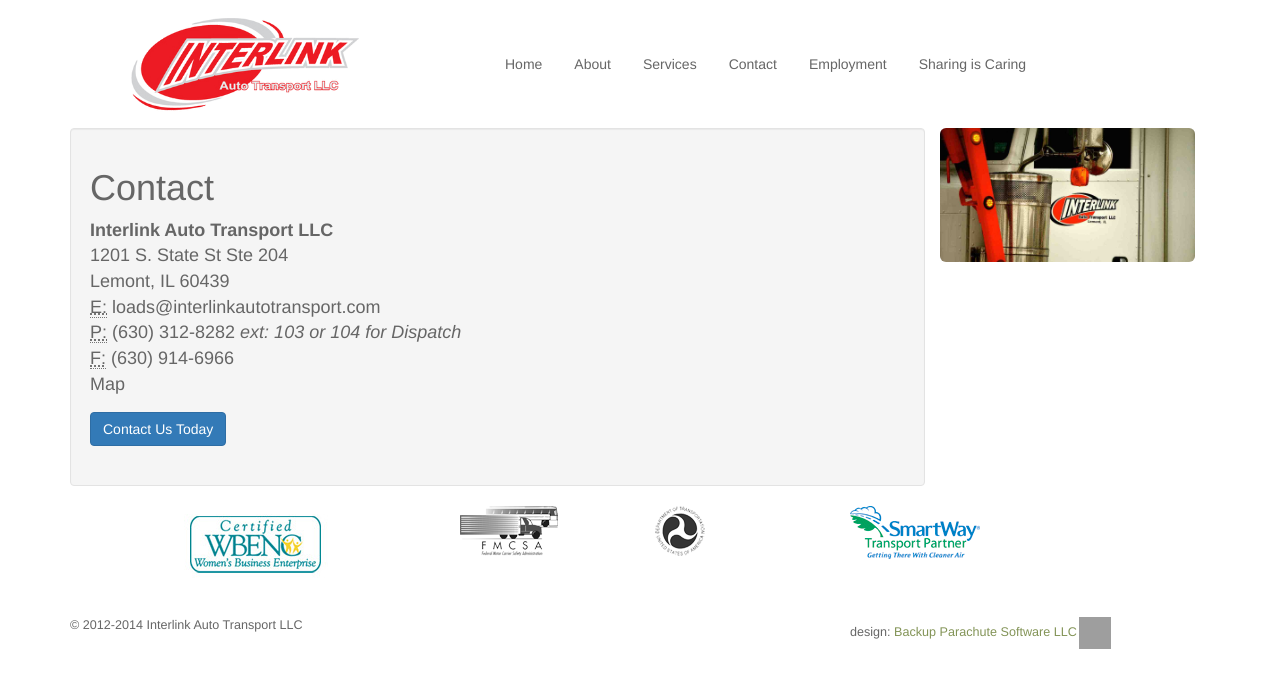
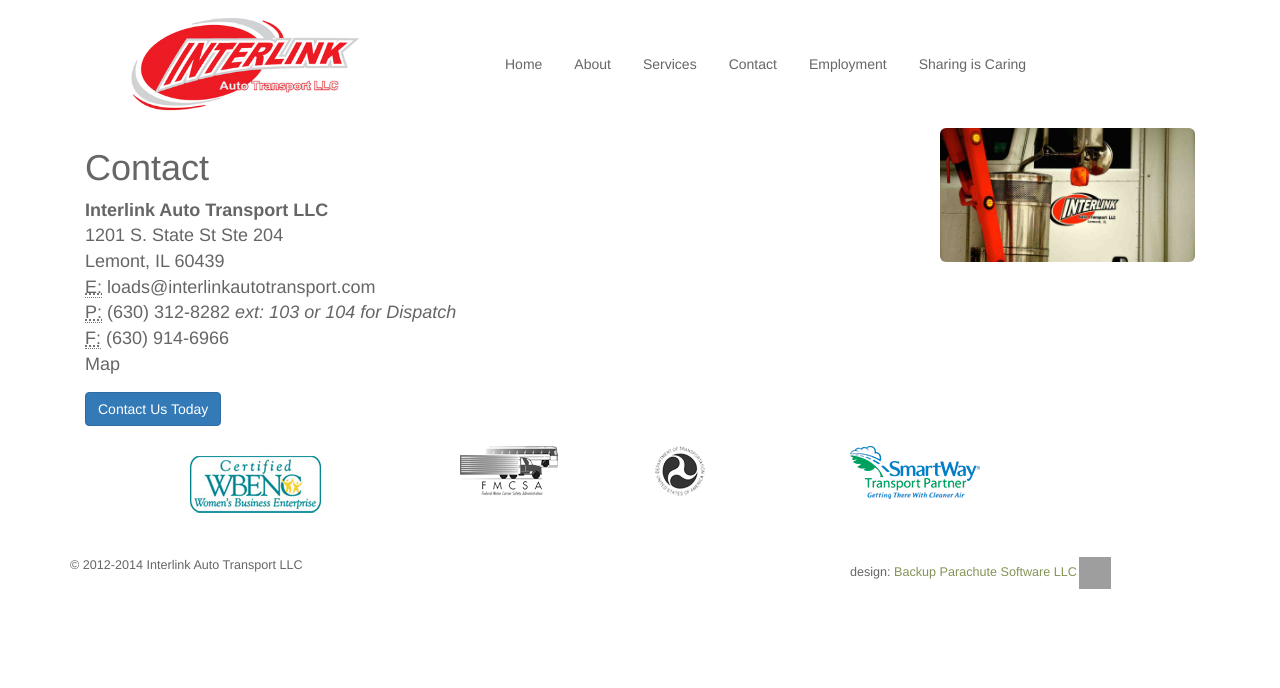
Before and after one commit to interlinkautotransport/interlinkautotransport.github.com, a Jekyll site: the page built from contact.html, in a window 1280 px wide. Shown: the top 688 px of the page. Built offline with Jekyll 4.4.1, drawn with Linux system fonts in a browser that asks for light colours; nearby versions of some CDN libraries; library files that are not in the unit come from our copies; grey boxes are pictures that could not be loaded.

Commit message:
removed well

```diff
--- a/contact.html
+++ b/contact.html
@@ -8,7 +8,7 @@
 
 
 <div class="container row">
-	<div class="well col-lg-9">
+	<div class=" col-lg-9">
 	  <h1>Contact</h1>
 	   	<address>
 				<strong>Interlink Auto Transport LLC</strong><br />
```
